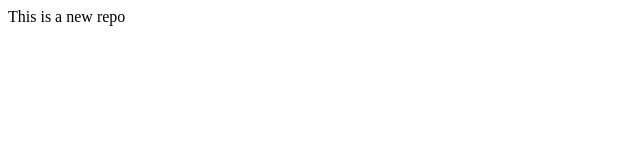
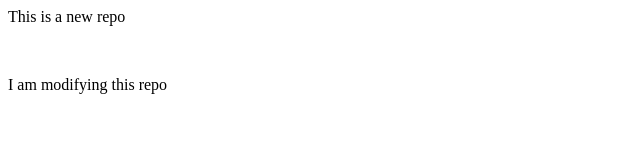
Before and after one commit to arattrika-dey/localrepo, a plain HTML site: page index.html in a window 1280 px wide. Shown: the whole page, without its empty margins (0-640 px from the left). Drawn offline with Linux system fonts and the light colour scheme.

Commit message:
Added a new line

```diff
--- a/index.html
+++ b/index.html
@@ -1 +1,3 @@
 <p>This is a new repo</p>
+<br>
+<p>I am modifying this repo</p>
```
